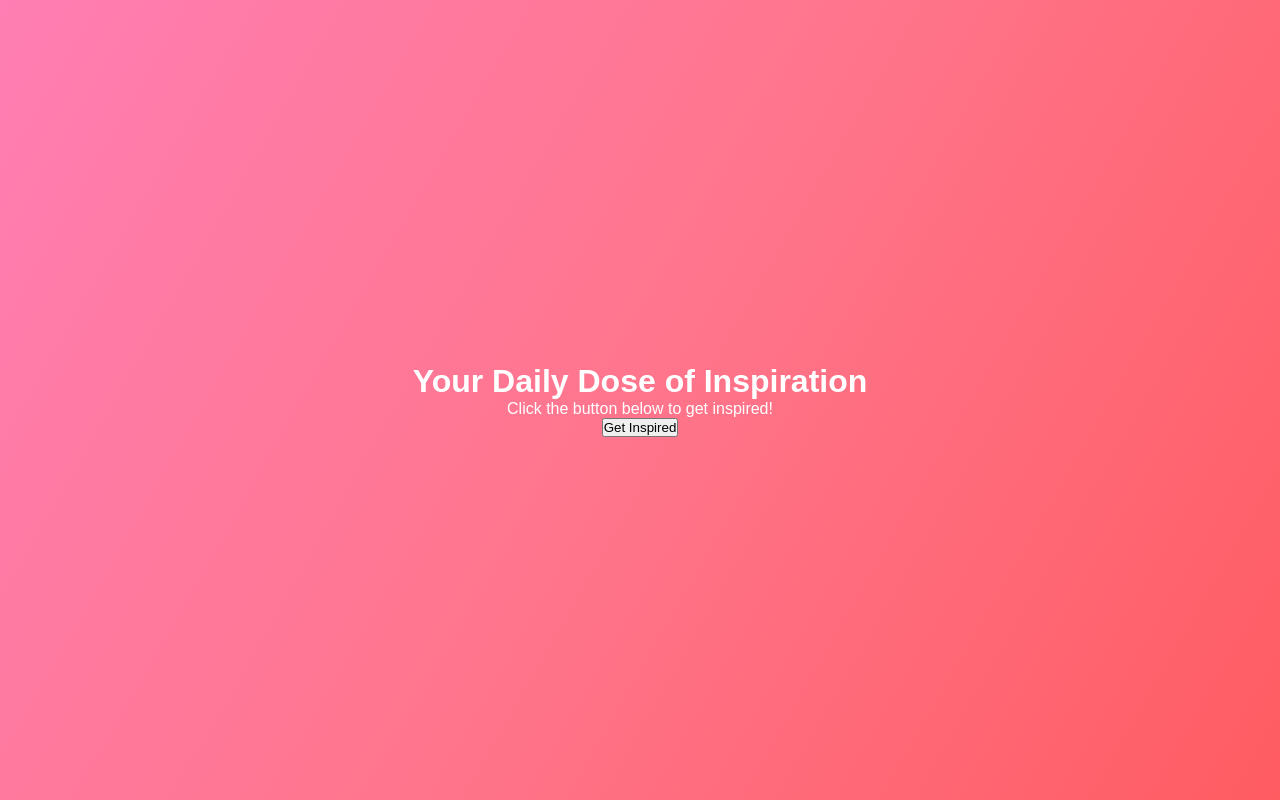
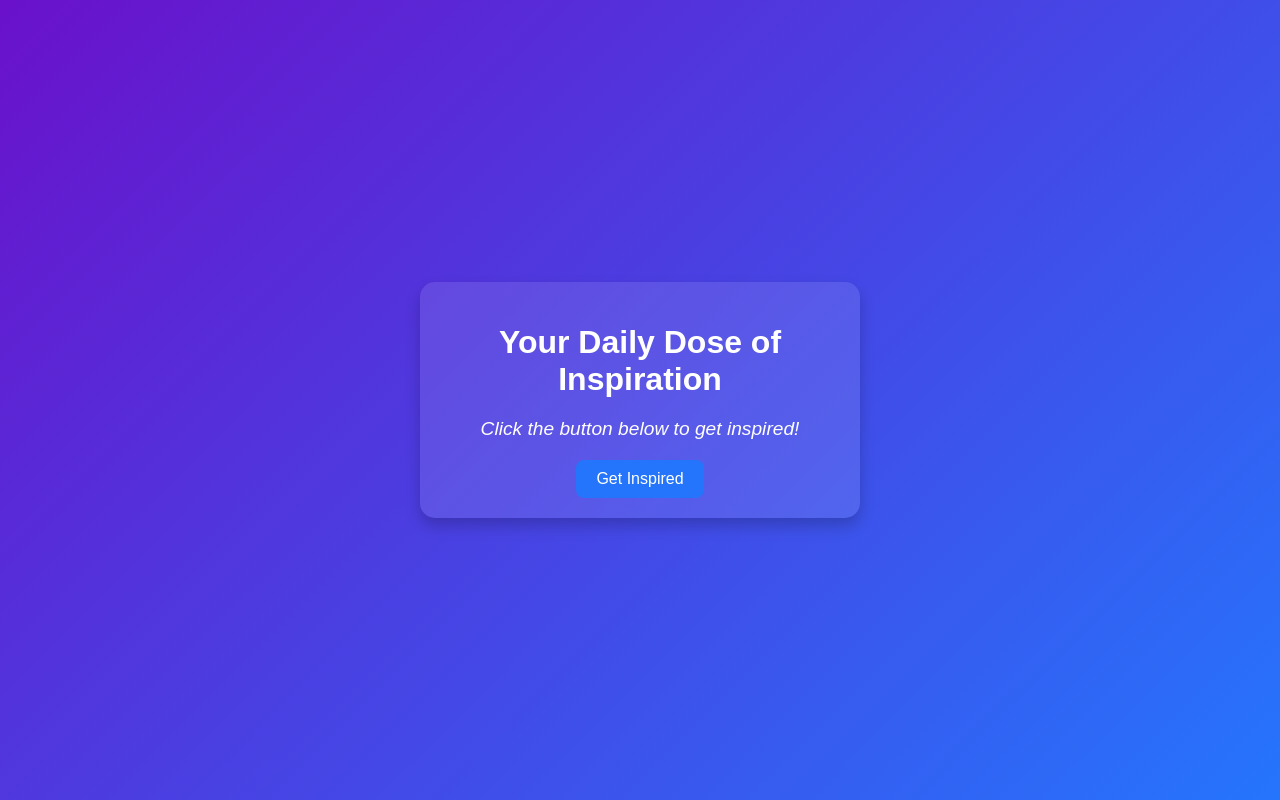
Before and after one commit to Ansh339412/deploy-1test, a plain HTML site: page index.html in a window 1280 px wide. Drawn offline with Linux system fonts and the light colour scheme.

Commit message:
Update styles.css

```diff
--- a/styles.css
+++ b/styles.css
@@ -1,76 +1,60 @@
-/* Reset styles */
-* {
+/* General Reset */
+body {
   margin: 0;
   padding: 0;
   box-sizing: border-box;
+  font-family: 'Arial', sans-serif;
 }
 
+/* Background and container styling */
 body {
-    font-family: 'Poppins', sans-serif;
-    background: linear-gradient(120deg, #ff7eb3, #ff758c, #ff5c62);
-    height: 100vh;
+  background: linear-gradient(135deg, #6a11cb, #2575fc);
+  color: #fff;
   display: flex;
   justify-content: center;
   align-items: center;
-    overflow: hidden;
+  height: 100vh;
+  margin: 0;
 }
 
+/* Content container */
 .container {
   text-align: center;
-    color: white;
-    animation: fadeIn 2s ease-in-out;
+  padding: 20px;
+  background: rgba(255, 255, 255, 0.1);
+  border-radius: 15px;
+  box-shadow: 0 8px 15px rgba(0, 0, 0, 0.2);
+  max-width: 400px;
+  width: 100%;
 }
 
-.hello {
-    font-size: 4rem;
-    background: linear-gradient(to right, #f7971e, #ffd200);
-    -webkit-background-clip: text;
-    -webkit-text-fill-color: transparent;
-    animation: fadeIn 2s ease-in-out;
-
+/* Title styling */
+.title {
+  font-size: 2rem;
+  margin-bottom: 20px;
+  font-weight: bold;
 }
 
-.subtitle {
-    font-size: 1.5rem;
-    margin-top: 10px;
-    animation: fadeIn 2.5s ease-in-out;
+/* Quote styling */
+.quote {
+  font-size: 1.2rem;
+  margin: 20px 0;
+  font-style: italic;
 }
 
-.cta-button {
-    margin-top: 20px;
-    padding: 12px 24px;
-    background: linear-gradient(120deg, #00c6ff, #0072ff);
+/* Button styling */
+.btn {
+  background: #2575fc;
   border: none;
-    border-radius: 30px;
+  border-radius: 8px;
+  padding: 10px 20px;
+  font-size: 1rem;
   color: white;
-    font-size: 1rem;
-    font-weight: bold;
   cursor: pointer;
-    box-shadow: 0 4px 10px rgba(0, 0, 0, 0.2);
-    transition: transform 0.3s ease, box-shadow 0.3s ease;
+  transition: transform 0.2s, background 0.3s;
 }
 
-.cta-button:hover {
-    transform: translateY(-5px);
-    box-shadow: 0 6px 15px rgba(0, 0, 0, 0.3);
+.btn:hover {
+  background: #6a11cb;
+  transform: scale(1.05);
 }
-
-@keyframes textGlow {
-    from {
-        text-shadow: 0 0 10px #ffd200, 0 0 20px #ffd200, 0 0 30px #ff7f50;
-    }
-    to {
-        text-shadow: 0 0 20px #ffd200, 0 0 30px #ff7f50, 0 0 40px #ff4500;
-    }
-}
-
-@keyframes fadeIn {
-    from {
-        opacity: 0;
-        transform: translateY(30px);
-    }
-    to {
-        opacity: 1;
-        transform: translateY(0);
-    }
-}
```
Lines whose indentation alone changed are shown as unchanged.
